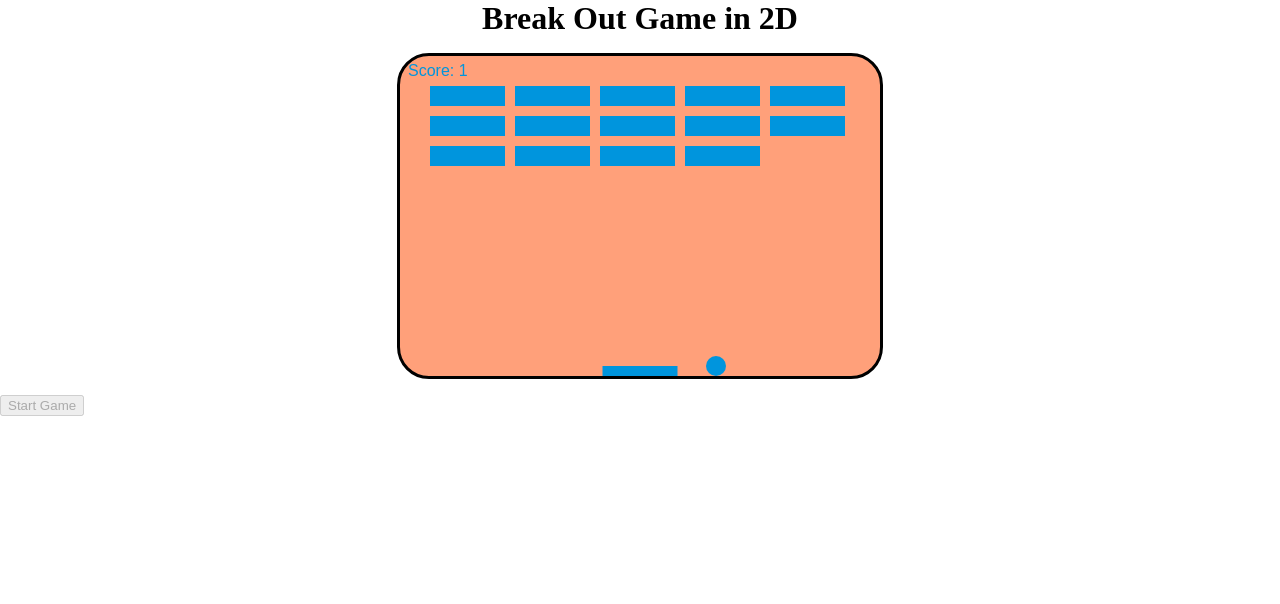
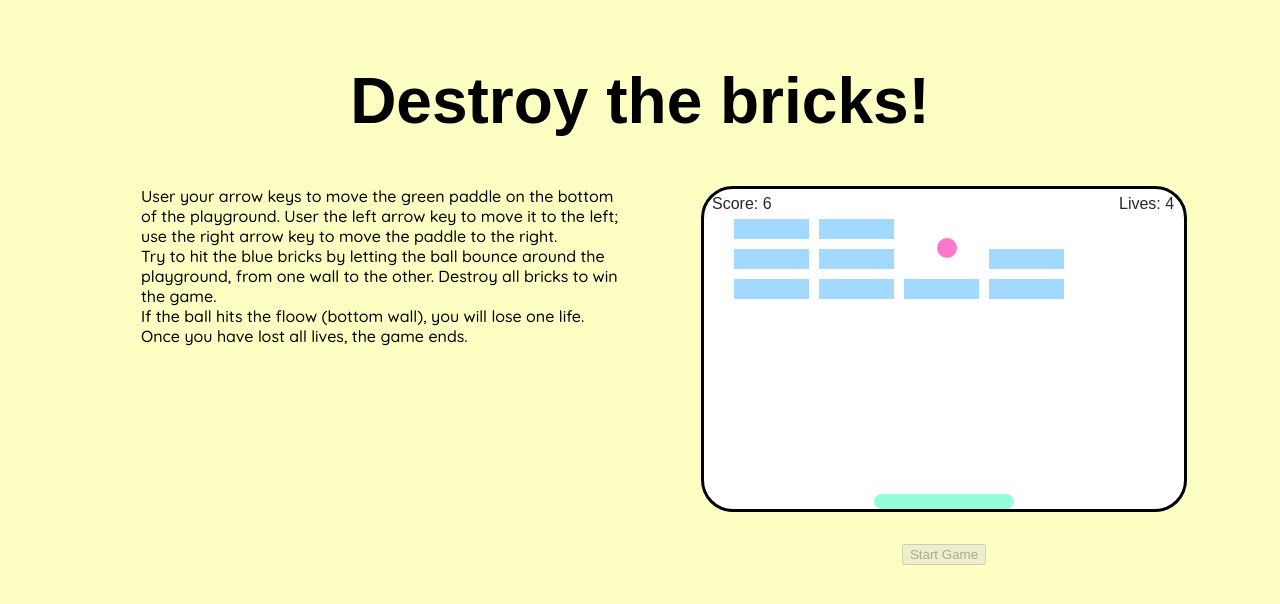
Before and after one commit to pariniim/MAInD_Creative_Coding_Foundations_2025-26, a plain HTML site: page Assignments/Assignment02_BreakOut2D_2/index.html in a window 1280 px wide. Both pictures are taken after a click on the button "Start Game". Drawn offline with Linux system fonts and the light colour scheme; a web font is replaced by a local one.

Commit message:
Update code

```diff
--- a/Assignments/Assignment02_BreakOut2D_2/assets/script.js
+++ b/Assignments/Assignment02_BreakOut2D_2/assets/script.js
@@ -9,12 +9,17 @@ let y = CANVAS.height - 30;
 const BALL_RADIUS = 10;
 
 //Ball movement variables
-let dx = 2;
-let dy = -2;
+let dx = 3;
+let dy = -3;
 
 //Paddle variables
-const PADDLE_HEIGHT = 10;
-const PADDLE_WIDTH = 75;
+const PADDLE_HEIGHT = 15;
+const PADDLE_WIDTH = Math.floor(Math.random() * 150);
+
+if (PADDLE_WIDTH < 50) {
+    PADDLE_WIDTH = 50;
+}
+
 let PADDLE_START_X = (CANVAS.width - PADDLE_WIDTH) / 2;
 
 //Variables for buttons
@@ -46,6 +51,9 @@ for (let c = 0; c < BRICK_COL_COUNT; c++) {
 //Variable for player's score
 let PLAYER_SCORE = 0;
 
+//Variable for player's lives
+let PLAYER_LIVES = 5;
+
 //Function for drawing the bricks
 function drawBricks() {
   for (let c = 0; c < BRICK_COL_COUNT; c++) {
@@ -57,7 +65,7 @@ function drawBricks() {
         BRICKS[c][r].y = BRICK_POS_Y;
         CONTEXT.beginPath();
         CONTEXT.rect(BRICK_POS_X, BRICK_POS_Y, BRICK_WIDTH, BRICK_HEIGHT);
-        CONTEXT.fillStyle = "#0095DD";
+        CONTEXT.fillStyle = "#A3D8FF";
         CONTEXT.fill();
         CONTEXT.closePath();
       }
@@ -68,8 +76,14 @@ function drawBricks() {
 //Function for creating the score
 function createScore() {
     CONTEXT.font = "16px Arial";
-    CONTEXT.fillStyle = "#0095DD";
+    CONTEXT.fillStyle = "#282828ff";
     CONTEXT.fillText(`Score: ${PLAYER_SCORE}`, 8, 20);
+}
+
+function createLives() {
+    CONTEXT.font = "16px Arial";
+    CONTEXT.fillStyle = "#282828ff";
+    CONTEXT.fillText(`Lives: ${PLAYER_LIVES}`, CANVAS.width - 65, 20);
 }
 
 //Function for bricks collision detection
@@ -82,6 +96,11 @@ function collisionDetection() {
                 dy = -dy;
                 b.status = 0;
                 PLAYER_SCORE++;
+                if (PLAYER_SCORE === BRICK_ROW_COUNT * BRICK_COL_COUNT) {
+                    alert("YOU WIN, CONGRATULATIONS!");
+                    document.location.reload();
+                    clearInterval(interval); // For Chrome browsers
+                }
             }
         }
         }
@@ -89,12 +108,11 @@ function collisionDetection() {
 }
 
 
-
 function drawBall() {
     //Drawing the ball
     CONTEXT.beginPath();
     CONTEXT.arc(x, y, BALL_RADIUS, 0, Math.PI * 2);
-    CONTEXT.fillStyle = "#0095DD";
+    CONTEXT.fillStyle = "#FF76CE";
     CONTEXT.fill();
     CONTEXT.closePath();
 }
@@ -102,8 +120,8 @@ function drawBall() {
 function drawPaddle() {
     //Drawing the paddle
     CONTEXT.beginPath();
-    CONTEXT.rect(PADDLE_START_X, CANVAS.height - PADDLE_HEIGHT, PADDLE_WIDTH, PADDLE_HEIGHT);
-    CONTEXT.fillStyle = "#0095DD";
+    CONTEXT.roundRect(PADDLE_START_X, CANVAS.height - PADDLE_HEIGHT, PADDLE_WIDTH, PADDLE_HEIGHT, 60);
+    CONTEXT.fillStyle = "#94FFD8";
     CONTEXT.fill();
     CONTEXT.closePath();
 }
@@ -124,9 +142,18 @@ function draw() {
         if (x > PADDLE_START_X && x < PADDLE_START_X + PADDLE_WIDTH) {
             dy = -dy;
             } else {
-                alert("GAME OVER");
-                document.location.reload();
-                clearInterval(interval);
+                PLAYER_LIVES--;
+                if (!PLAYER_LIVES) {
+                    alert("GAME OVER");
+                    document.location.reload();
+                    clearInterval(interval); // for Chrome browsers
+                } else {
+                        x = CANVAS.width / 2;
+                        y = CANVAS.height - 30;
+                        dx = 3;
+                        dy = -3;
+                        PADDLE_START_X = (CANVAS.width - PADDLE_WIDTH) / 2;
+                    }
             }
     }
 
@@ -140,6 +167,7 @@ function draw() {
     y += dy;
 
     createScore();
+    createLives();
 }
 
 
--- a/Assignments/Assignment02_BreakOut2D_2/assets/style.css
+++ b/Assignments/Assignment02_BreakOut2D_2/assets/style.css
@@ -6,21 +6,49 @@ html, body, div, span, applet, object, iframe, h1, h2, h3, h4, h5, h6, p, blockq
     font: inherit;
 }
 
+
+body {
+    background-color: #FDFFC2;
+    font-family: "Quicksand", sans-serif;
+    font-optical-sizing: auto;
+    font-weight: 500;
+    font-style: normal;
+}
+
 h1 {
+    padding: 4rem 0 3rem 0;
+    font-family: "Slackey", sans-serif;
+    font-weight: 400;
+    font-style: normal;
     text-align: center;
     font-weight: 700;
-    font-size: 2rem;
+    font-size: 4rem;
+}
+
+main {
+    display: flex;
+    justify-content: center;
 }
 
 canvas {
-    background-color: lightsalmon;
+    background-color: white;
     display: block;
-    margin: 1rem auto;
     border: 3px solid black;
     border-radius: 2rem;
 }
 
-#start-game-btn {
+#start-btn {
     margin: 2rem auto;
     display: block;
 }
+
+#game-area {
+    padding: 0 1rem 0 4rem;
+
+}
+
+#game-rules {
+    padding: 0 1rem 0 4rem;
+    width: 30rem;
+
+}
--- a/Assignments/Assignment02_BreakOut2D_2/index.html
+++ b/Assignments/Assignment02_BreakOut2D_2/index.html
@@ -4,14 +4,26 @@
     <meta charset="UTF-8">
     <meta name="viewport" content="width=device-width, initial-scale=1.0">
     <link rel="stylesheet" href="./assets/style.css">
+<link rel="preconnect" href="https://fonts.googleapis.com">
+<link rel="preconnect" href="https://fonts.gstatic.com" crossorigin>
+<link href="https://fonts.googleapis.com/css2?family=Quicksand:wght@300..700&family=Slackey&display=swap" rel="stylesheet">
 
-    <title>Break Out Game in 2D</title>
+    <title>Destroy the bricks!</title>
 </head>
 <body>
+    <header>
+            <h1>Destroy the bricks!</h1>
+    </header>
     <main>
-        <h1>Break Out Game in 2D</h1>
-        <canvas width="480" height="320" id="playground"></canvas>
-        <button id="start-btn">Start Game</button>
+        <div id="game-rules">
+            <p>User your arrow keys to move the green paddle on the bottom of the playground. User the left arrow key to move it to the left; use the right arrow key to move the paddle to the right.</p>
+            <p>Try to hit the blue bricks by letting the ball bounce around the playground, from one wall to the other. Destroy all bricks to win the game.</p>
+            <p>If the ball hits the floow (bottom wall), you will lose one life. Once you have lost all lives, the game ends.
+        </div>
+        <div id="game-area">
+            <canvas width="480" height="320" id="playground"></canvas>
+            <button id="start-btn">Start Game</button>
+        </div>
     </main>
 </body>
     <script src="./assets/script.js"></script>
```
Also changed, not shown: 3 other files.
